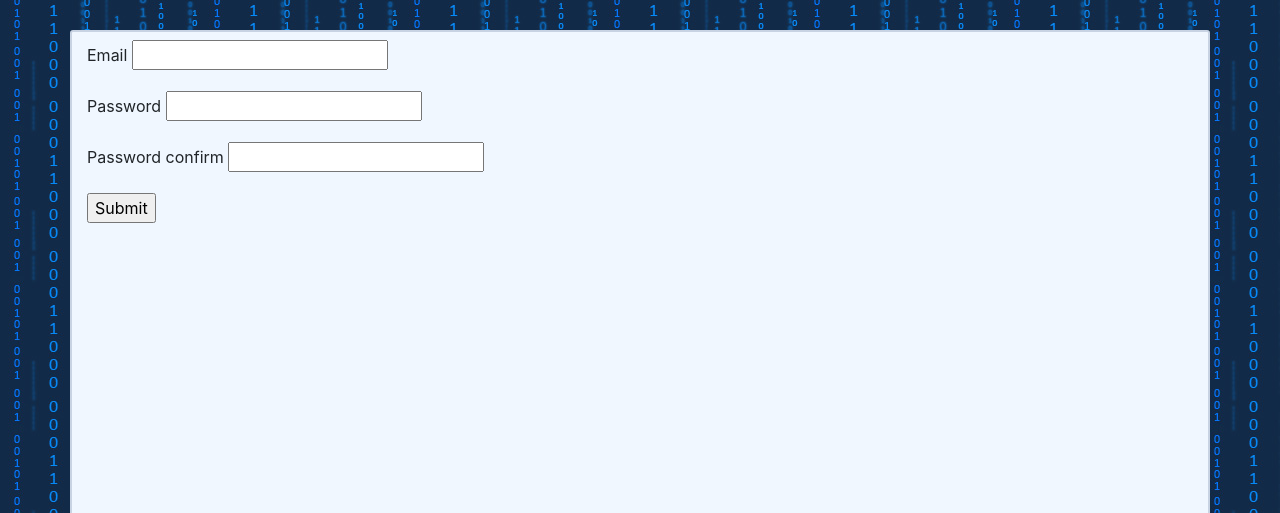
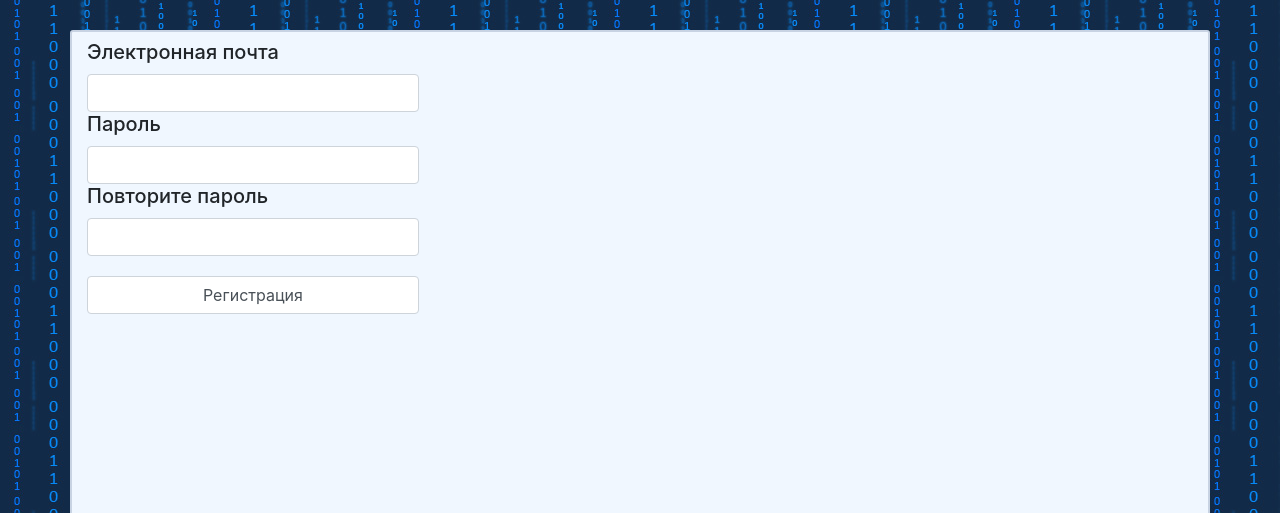
Before and after one commit to AlanLeinhard/main.ais, a Flask app: template app/templates/security/register_user.html in a window 1280 px wide. Shown: the part 100-613 px from the top of the page. Run offline with Flask 2, Linux system fonts and the light colour scheme; the template is opened without the code that fills it: most values are stand-ins (such as "Sample title", 1, 10 or a date in 2020); form fields are guessed from the names that the template uses; some libraries are stand-ins or nearby versions.

Commit message:
страницы авторизации, кнопка под редакт. пользователя

```diff
--- a/app/admin/__init__.py
+++ b/app/admin/__init__.py
@@ -117,7 +117,7 @@ class MyAdminIndexView(flask_admin.AdminIndexView):
         return redirect(url_for('.index'))
 
     @expose('service/<int:id>/del')
-    def delete1(self, id):
+    def delete_service(self, id):
         service = Item.query.get_or_404(id)
 
         try:
@@ -128,7 +128,7 @@ class MyAdminIndexView(flask_admin.AdminIndexView):
             return redirect(url_for('.index'))
 
     @expose('news/<int:id>/del')
-    def delete(self, id):
+    def delete_news(self, id):
         news = Post.query.get_or_404(id)
 
         try:
--- a/app/static/AIS.js
+++ b/app/static/AIS.js
@@ -19,10 +19,6 @@
  document.getElementById(main).innerHTML = document.getElementById(p_yandex).innerHTML;
 
 
-        function OnSelectionChange (select) {
-            alert(select);
-            document.getElementById(main).innerHTML = document.getElementById(p_yandex).innerHTML;
-        }
 
 function openServ(evt, title) {
  var i, tabcontente, tablinkse;
--- a/app/static/adminka.css
+++ b/app/static/adminka.css
@@ -85,3 +85,7 @@
     border-top: none;
     border-radius: 5px;
 }
+
+.form_login {
+    width: 30%;
+}
--- a/app/templates/admin/index.html
+++ b/app/templates/admin/index.html
@@ -11,10 +11,10 @@
 <div>
     <div>
 
-
+        <p class="lead" style="margin-top: 10px;">Таблица данных:</p>
         <div class="tabe " style="display: flex;">
             <button class="tablinkse" onclick="openServ(event, 'servises_table')"> Сервисы</button>
-            <button class="tablinkse" onclick="openServ(event, 'news_table')">Нововсти</button>
+            <button class="tablinkse" onclick="openServ(event, 'news_table')">Новости</button>
             <button class="tablinkse" onclick="openServ(event, 'users_table')">Пользователи</button>
             <button class="tablinkse" onclick="openServ(event, 'roles_table')">Роли</button>
             <button class="tablinkse" style="margin-left: auto;" onclick="openServ()">Скрыть</button>
@@ -55,7 +55,7 @@
         </div>
 
         <div id="news_table" class="tabcontente">
-            <h3>Нововсти сайта</h3>
+            <h3>Новости сайта</h3>
             <div class="window_form">
                 <form enctype="multipart/form-data" method="post">
                     <table border="1">
--- /dev/null
+++ b/app/templates/admin/user_settings.html
@@ -0,0 +1,5 @@
+{% extends 'admin/master-extended.html' %}
+
+{% block title %}
+<title>ADMIN</title>
+{% endblock %}
--- a/app/templates/security/_menu.html
+++ b/app/templates/security/_menu.html
@@ -1,15 +1,11 @@
 {% if security.registerable or security.recoverable or security.confirmable %}
-<h2>{{ _('Menu') }}</h2>
 <ul>
-  <li><a href="{{ url_for_security('login') }}{% if 'next' in request.args %}?next={{ request.args.next|urlencode }}{% endif %}">{{ _('Login') }}</a></li>
+  <a href="{{ url_for_security('login') }}{% if 'next' in request.args %}?next={{ request.args.next|urlencode }}{% endif %}"><button class="btn b_nav btn-primary" style="margin-top: 20px;">{{ _('Авторизация') }}</button></a>
   {% if security.registerable %}
-  <li><a href="{{ url_for_security('register') }}{% if 'next' in request.args %}?next={{ request.args.next|urlencode }}{% endif %}">{{ _('Register') }}</a><br/></li>
+  <a href="{{ url_for_security('register') }}{% if 'next' in request.args %}?next={{ request.args.next|urlencode }}{% endif %}"><button class="btn b_nav btn-primary" style="margin-top: 20px;">{{ _('Регистрация') }}</button></a><br/>
   {% endif %}
-  {% if security.recoverable %}
-  <li><a href="{{ url_for_security('forgot_password') }}">{{ _('Forgot password') }}</a><br/></li>
-  {% endif %}
-  {% if security.confirmable %}
-  <li><a href="{{ url_for_security('send_confirmation') }}">{{ _('Confirm account') }}</a></li>
-  {% endif %}
+  <!-- {% if security.confirmable %}
+  <a href="{{ url_for_security('send_confirmation') }}">{{ _('Confirm account') }}</a>
+  {% endif %} -->
 </ul>
 {% endif %}
--- a/app/templates/security/register_user.html
+++ b/app/templates/security/register_user.html
@@ -3,15 +3,24 @@
 
 {% from "security/_macros.html" import render_field_with_errors, render_field %}
 {% include "security/_messages.html" %}
-<h1>{{ _('Register') }}</h1>
+<style>
+  .con {
+    min-width: 500px;
+    height: auto;
+  }
+</style>
+<h1>{{ _('Регистрация пользователя') }}</h1>
 <form action="{{ url_for_security('register') }}" method="POST" name="register_user_form">
   {{ register_user_form.hidden_tag() }}
-  {{ render_field_with_errors(register_user_form.email) }}
-  {{ render_field_with_errors(register_user_form.password) }}
+  <h5>Электронная почта</h5>
+  {{ register_user_form.email(class="form-control form_login", style="margin-top:10px") }}
+  <h5>Пароль</h5>
+  {{ register_user_form.password(class="form-control form_login", style="margin-top:10px") }}
   {% if register_user_form.password_confirm %}
-    {{ render_field_with_errors(register_user_form.password_confirm) }}
+  <h5>Повторите пароль</h5>
+    {{ register_user_form.password_confirm(class="form-control form_login", style="margin-top:10px" ) }}
   {% endif %}
-  {{ render_field(register_user_form.submit) }}
+  {{ render_field(register_user_form.submit,class="form-control form_login",style="margin-top:20px", value="Регистрация") }}
 </form>
 {% include "security/_menu.html" %}
 
```
Also changed, not shown: app/templates/admin/master-extended.html (+20 -12 lines), app/templates/security/login_user.html (+9 -5 lines).
